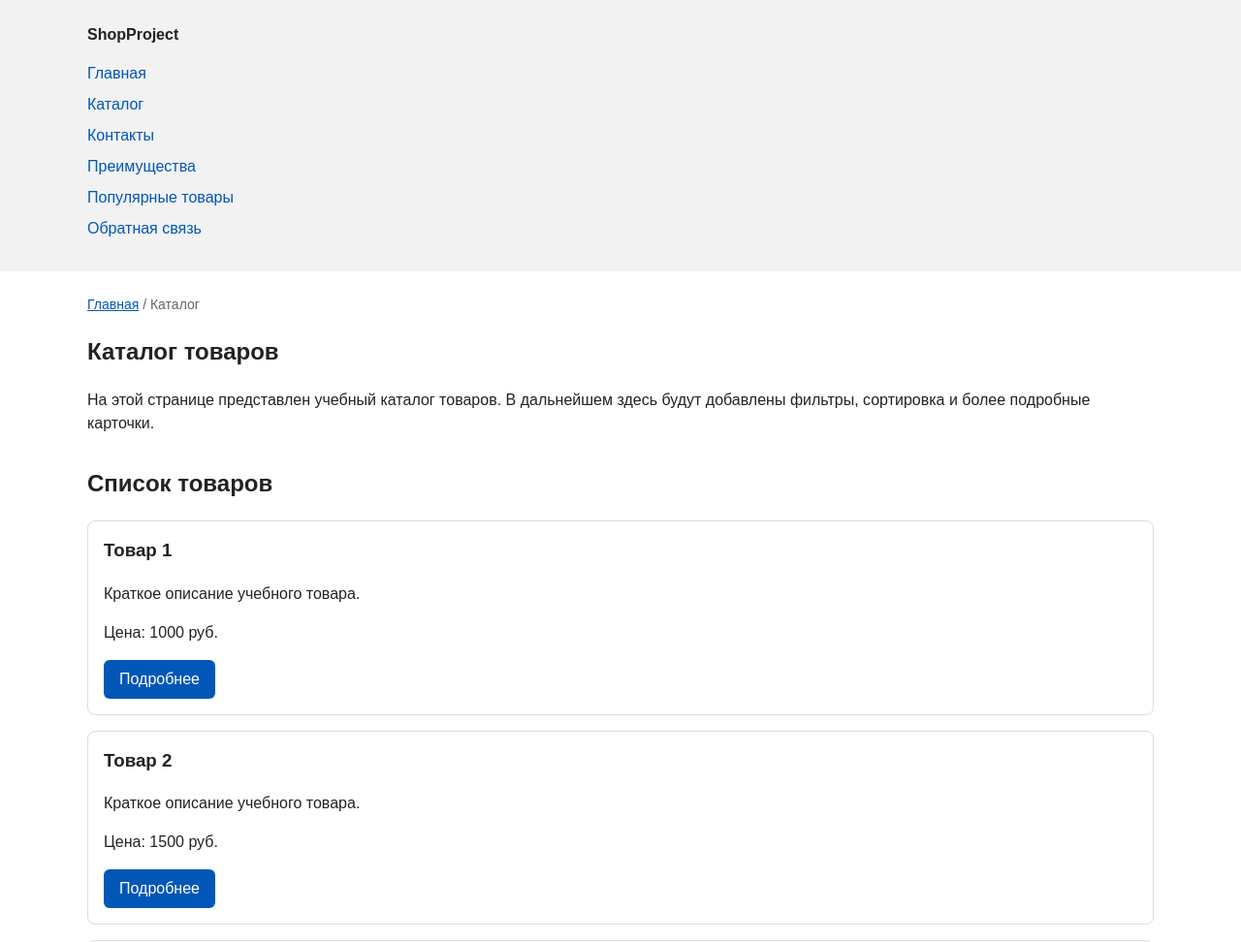
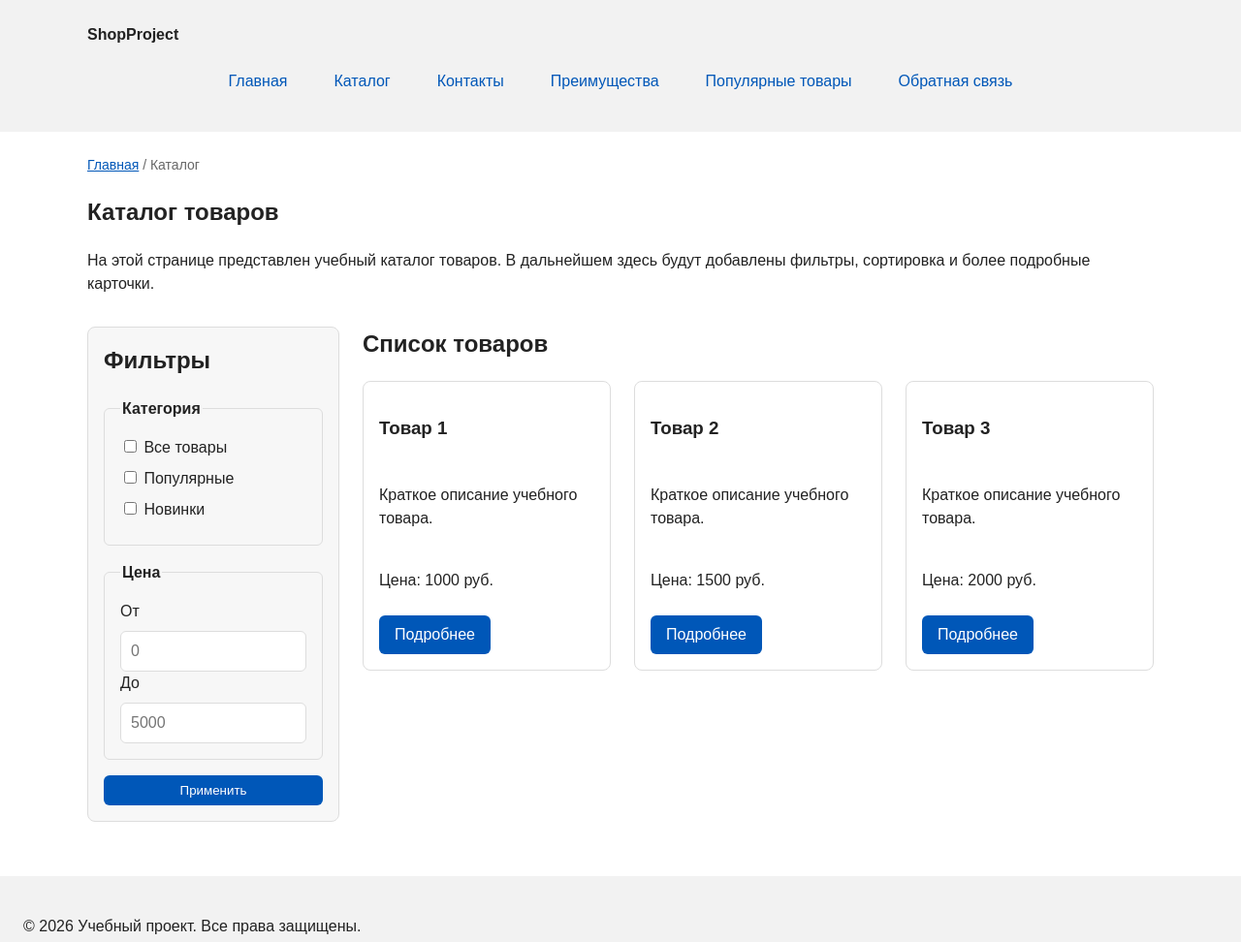
Before and after one commit to Almazer228/kr1-html-css-shop, a plain HTML site: page catalog.html in a window 1280 px wide. Shown: the top 972 px of the page at 97% size. Drawn offline with Linux system fonts and the light colour scheme.

Commit message:
feat: add flex navigation and grid catalog layout

```diff
--- a/catalog.html
+++ b/catalog.html
@@ -44,9 +44,48 @@
       </p>
     </section>
 
-    <section class="section">
+    <section class="catalog-layout">
+      <aside class="catalog-filters">
+        <h2>Фильтры</h2>
+
+        <form class="filters-form" action="#" method="get">
+          <fieldset>
+            <legend>Категория</legend>
+
+            <label>
+              <input type="checkbox" name="category" value="all">
+              Все товары
+            </label>
+
+            <label>
+              <input type="checkbox" name="category" value="popular">
+              Популярные
+            </label>
+
+            <label>
+              <input type="checkbox" name="category" value="new">
+              Новинки
+            </label>
+          </fieldset>
+
+          <fieldset>
+            <legend>Цена</legend>
+
+            <label for="price-from">От</label>
+            <input id="price-from" name="price-from" type="number" min="0" placeholder="0">
+
+            <label for="price-to">До</label>
+            <input id="price-to" name="price-to" type="number" min="0" placeholder="5000">
+          </fieldset>
+
+          <button class="button" type="submit">Применить</button>
+        </form>
+      </aside>
+
+      <section class="catalog-products">
         <h2>Список товаров</h2>
 
+        <div class="products-grid">
            <article class="product-card">
             <h3>Товар 1</h3>
             <p>Краткое описание учебного товара.</p>
@@ -67,6 +106,12 @@
             <p>Цена: 2000 руб.</p>
             <a class="button" href="index.html#popular">Подробнее</a>
           </article>
+        </div>
+      </section>
+    </section>
+
+
+
     </section>
   </main>
 
--- a/css/style.css
+++ b/css/style.css
@@ -107,16 +107,33 @@ footer {
   Оформляем ссылки меню.
 */
 .site-nav__list a {
-  color: #0057b8;
+  display: inline-block;
+  padding: var(--space-sm) var(--space-md);
+  color: var(--color-primary);
   text-decoration: none;
+  border-radius: var(--radius-sm);
 }
+
 
 /*
   При наведении мыши подчёркиваем ссылку.
   Подробно состояния интерфейса будут рассмотрены в практической работе 1.7.
 */
 .site-nav__list a:hover {
-  text-decoration: underline;
+  color: var(--color-white);
+  background-color: var(--color-primary);
+}
+
+
+.site-nav__list {
+  display: flex;
+  flex-wrap: wrap;
+  justify-content: center;
+  align-items: center;
+  gap: var(--space-md);
+  padding: 0;
+  margin: var(--space-md) 0 0;
+  list-style: none;
 }
 
 /*
@@ -151,19 +168,40 @@ footer {
   На следующих занятиях карточки будут доработаны и выстроены в сетку.
 */
 .product-card {
-  margin-bottom: var(--space-md);
+  display: flex;
+  flex-direction: column;
+  gap: var(--space-sm);
+  margin-bottom: 0;
   padding: var(--space-md);
   border: 1px solid var(--color-border);
   border-radius: var(--radius-md);
   background-color: var(--color-bg);
 }
 
-.product-card:hover {
-  border-color: var(--color-primary);
+.product-card .button {
+  margin-top: auto;
+  align-self: flex-start;
 }
 
-.product-card h3 {
-  margin-top: 0;
+.catalog-layout {
+  max-width: var(--container-width);
+  margin: 0 auto var(--space-xl);
+  display: grid;
+  grid-template-columns: 260px 1fr;
+  grid-template-areas: "filters products";
+  gap: var(--space-lg);
+}
+
+.catalog-filters {
+  grid-area: filters;
+  padding: var(--space-md);
+  border: 1px solid var(--color-border);
+  border-radius: var(--radius-md);
+  background-color: var(--color-surface);
+}
+
+.catalog-products {
+  grid-area: products;
 }
 
 
@@ -485,3 +523,38 @@ html {
   outline: 2px dashed var(--color-primary);
   outline-offset: 4px;
 }
+
+.products-grid {
+  display: grid;
+  grid-template-columns: repeat(3, 1fr);
+  gap: var(--space-lg);
+}
+
+.filters-form {
+  display: grid;
+  gap: var(--space-md);
+}
+
+.filters-form fieldset {
+  margin: 0;
+  padding: var(--space-md);
+  border: 1px solid var(--color-border);
+  border-radius: var(--radius-sm);
+}
+
+.filters-form legend {
+  font-weight: 700;
+}
+
+.filters-form label {
+  display: block;
+  margin-bottom: var(--space-sm);
+}
+
+.filters-form input[type="number"] {
+  width: 100%;
+  padding: 8px 10px;
+  border: 1px solid var(--color-border);
+  border-radius: var(--radius-sm);
+  font: inherit;
+}
```
Also changed, not shown: index.html (+5 -24 lines). Lines whose indentation alone changed are shown as unchanged.
